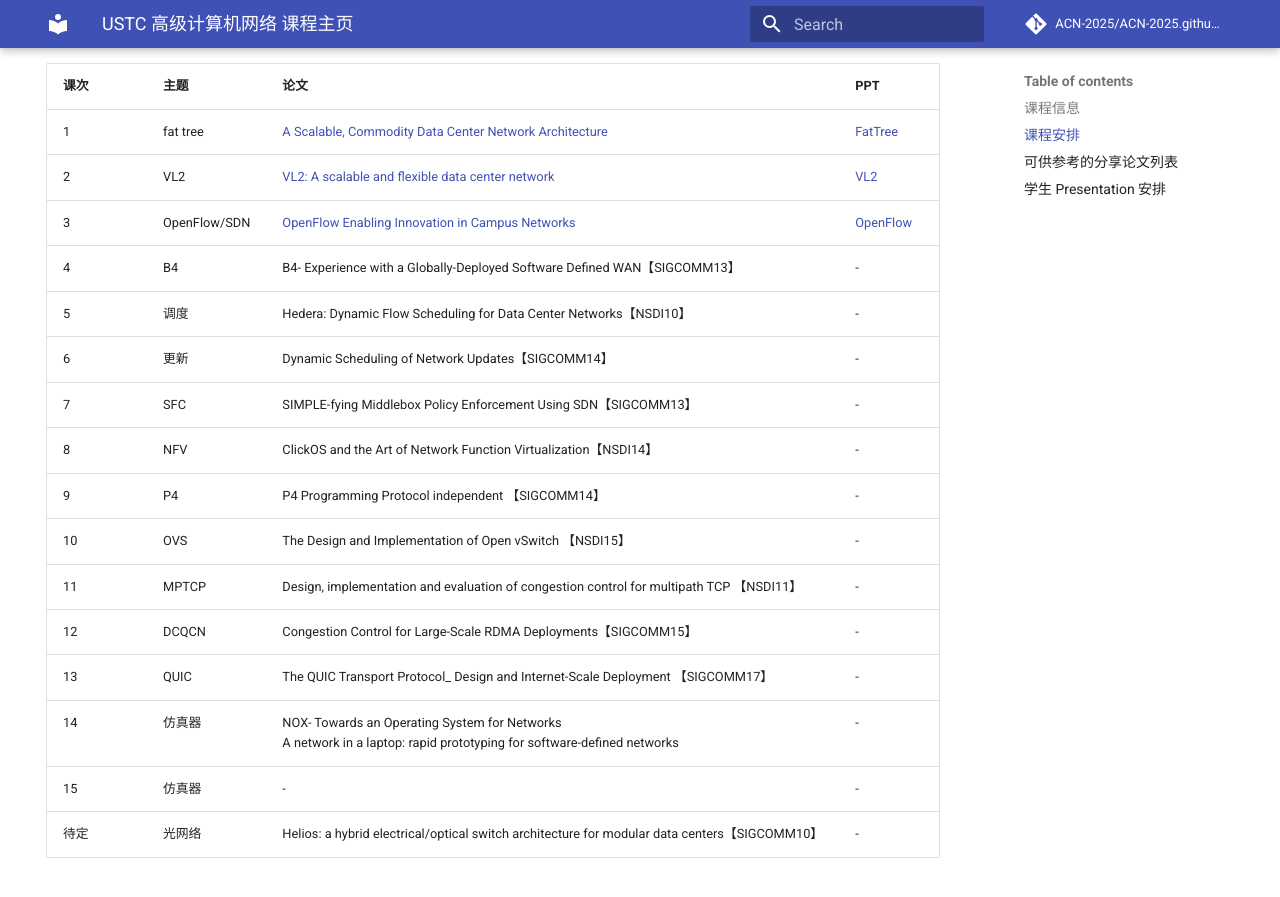
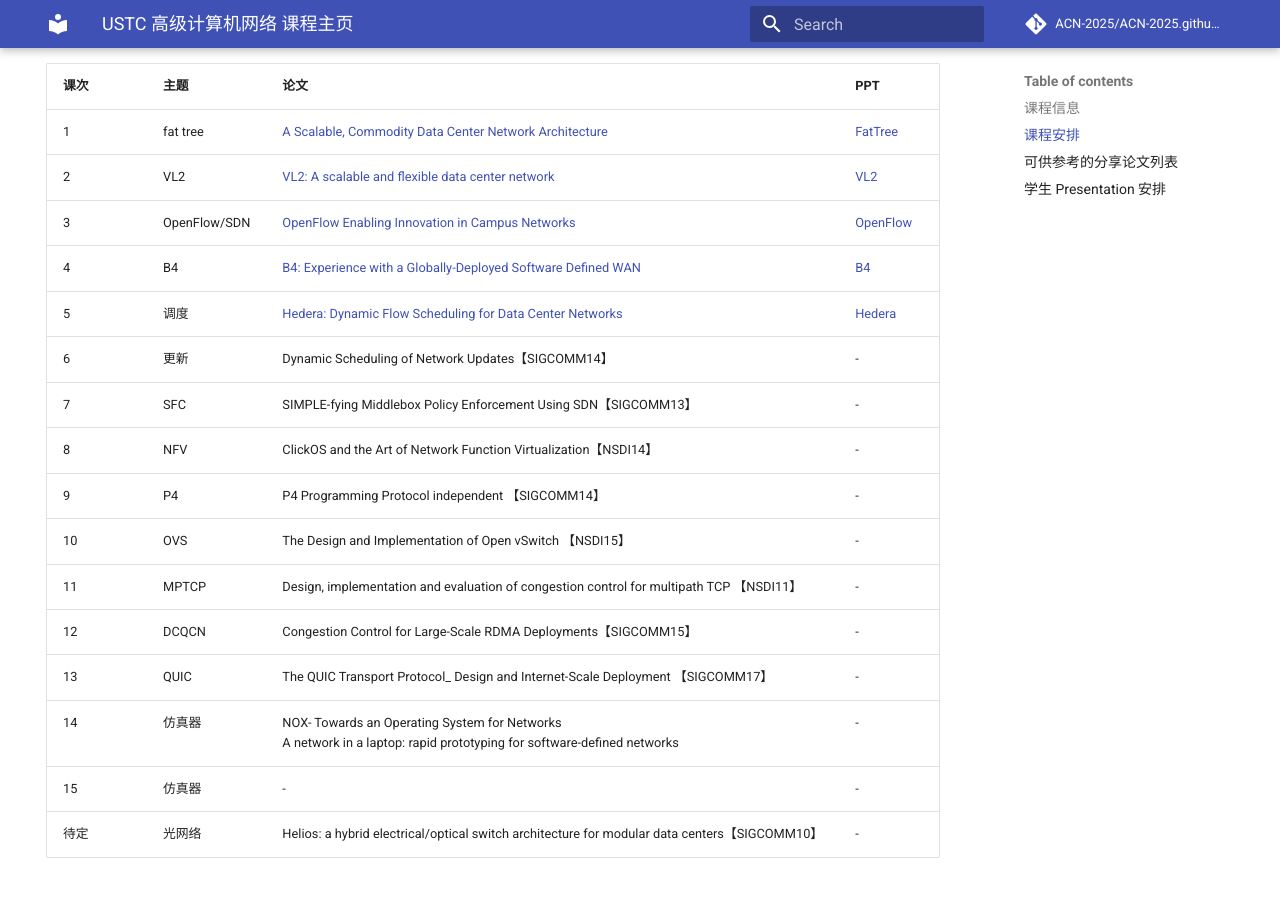
Before and after one commit to ACN-2025/ACN-2025.github.io, an MkDocs documentation site: the page built from docs/index.md, in a window 1280 px wide and 900 px high, scrolled down 527 px. Shown: the top 897 px of the window. Built offline with MkDocs 1.6.1 and Material for MkDocs 9.7.7, drawn with Linux system fonts in a browser that asks for light colours; comment, search, counter and statistics services are not loaded.

Commit message:
slides: openflow, b4, hedera; paper: b4, hedera

```diff
--- a/docs/index.md
+++ b/docs/index.md
@@ -24,8 +24,8 @@ hide:
 | 1      | fat tree         | [A Scalable, Commodity Data Center Network Architecture](papers/FatTree.pdf) | [FatTree](slides/FatTree-slides.pdf) |
 | 2      | VL2              | [VL2: A scalable and flexible data center network](papers/VL2.pdf)        | [VL2](slides/VL2-slides.pdf) |
 | 3      | OpenFlow/SDN     | [OpenFlow Enabling Innovation in Campus Networks](papers/OpenFlow.pdf)         | [OpenFlow](slides/OpenFlow-slides.pdf) |
-| 4      | B4              | B4- Experience with a Globally-Deployed Software Defined WAN【SIGCOMM13】| - |
-| 5      | 调度            | Hedera: Dynamic Flow Scheduling for Data Center Networks【NSDI10】     | - |
+| 4      | B4              | [B4: Experience with a Globally-Deployed Software Defined WAN](papers/B4.pdf) | [B4](slides/B4-slides.pdf) |
+| 5      | 调度            | [Hedera: Dynamic Flow Scheduling for Data Center Networks](papers/Hedera.pdf) | [Hedera](slides/Hedera-slides.pdf) |
 | 6      | 更新            | Dynamic Scheduling of Network Updates【SIGCOMM14】                     | - |
 | 7      | SFC             | SIMPLE-fying Middlebox Policy Enforcement Using SDN【SIGCOMM13】       | - |
 | 8      | NFV             | ClickOS and the Art of Network Function Virtualization【NSDI14】       | - |
```
Also changed, not shown: 5 other files.
